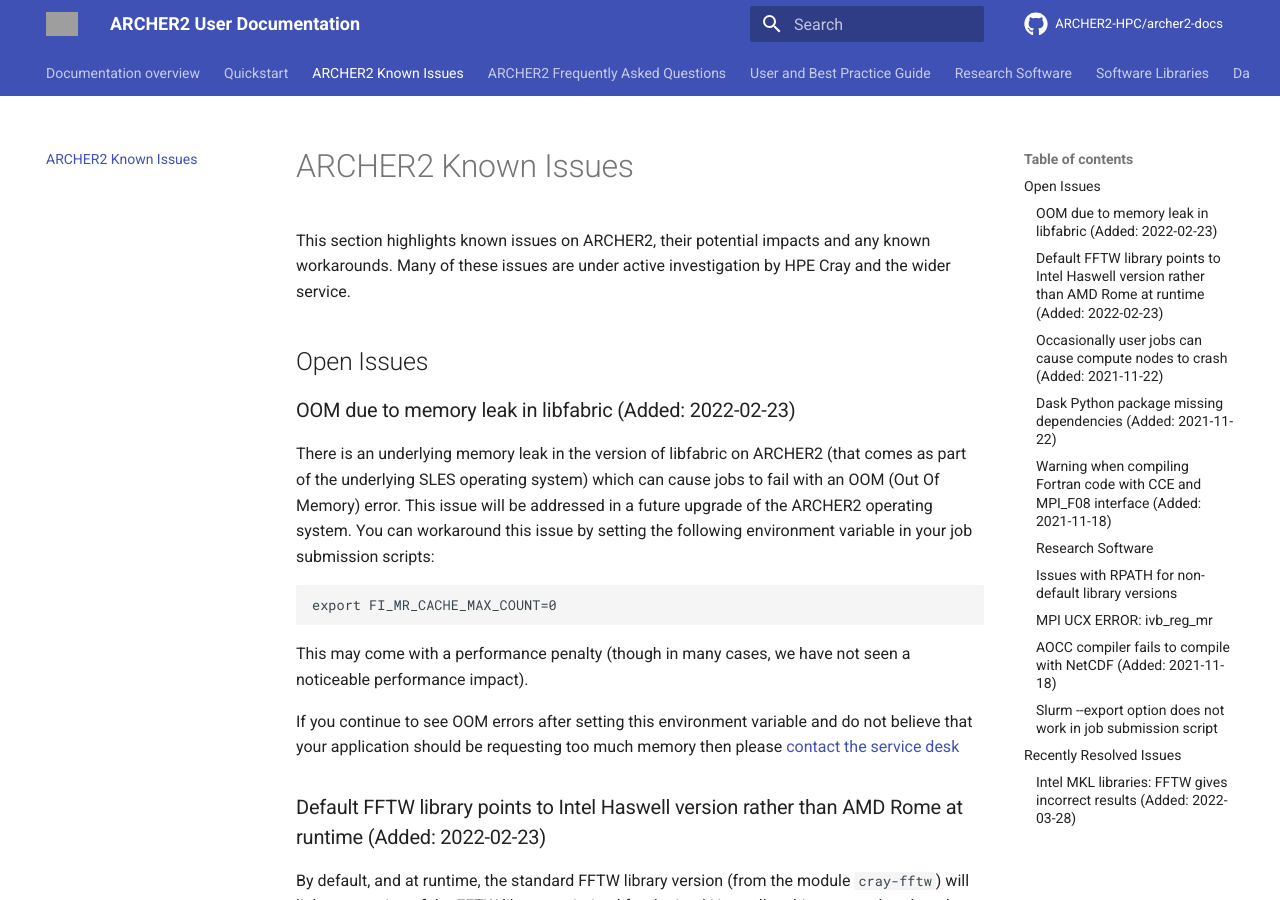
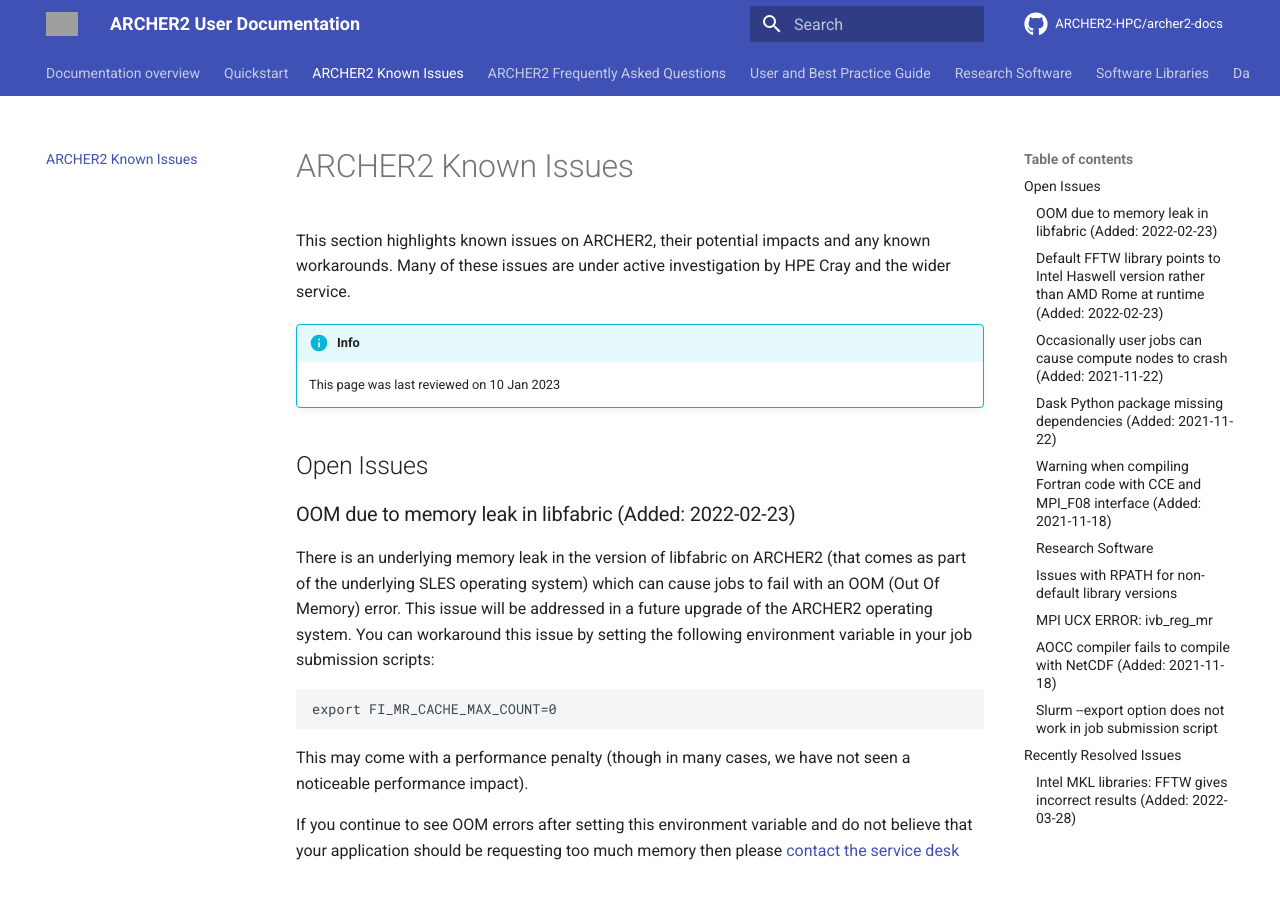
Before and after one commit to ARCHER2-HPC/archer2-docs, an MkDocs documentation site: the page built from docs/known-issues/index.md, in a window 1280 px wide and 900 px high. Built offline with MkDocs 1.6.1 and Material for MkDocs 9.7.7, drawn with Linux system fonts in a browser that asks for light colours; comment, search, counter and statistics services are not loaded; grey boxes are pictures that could not be loaded.

Commit message:
Adds note on last review date

```diff
--- a/docs/known-issues/index.md
+++ b/docs/known-issues/index.md
@@ -3,6 +3,9 @@
 This section highlights known issues on ARCHER2, their potential
 impacts and any known workarounds. Many of these issues are under
 active investigation by HPE Cray and the wider service.
+
+!!! info
+    This page was last reviewed on 10 Jan 2023
 
 ## Open Issues
 
```
